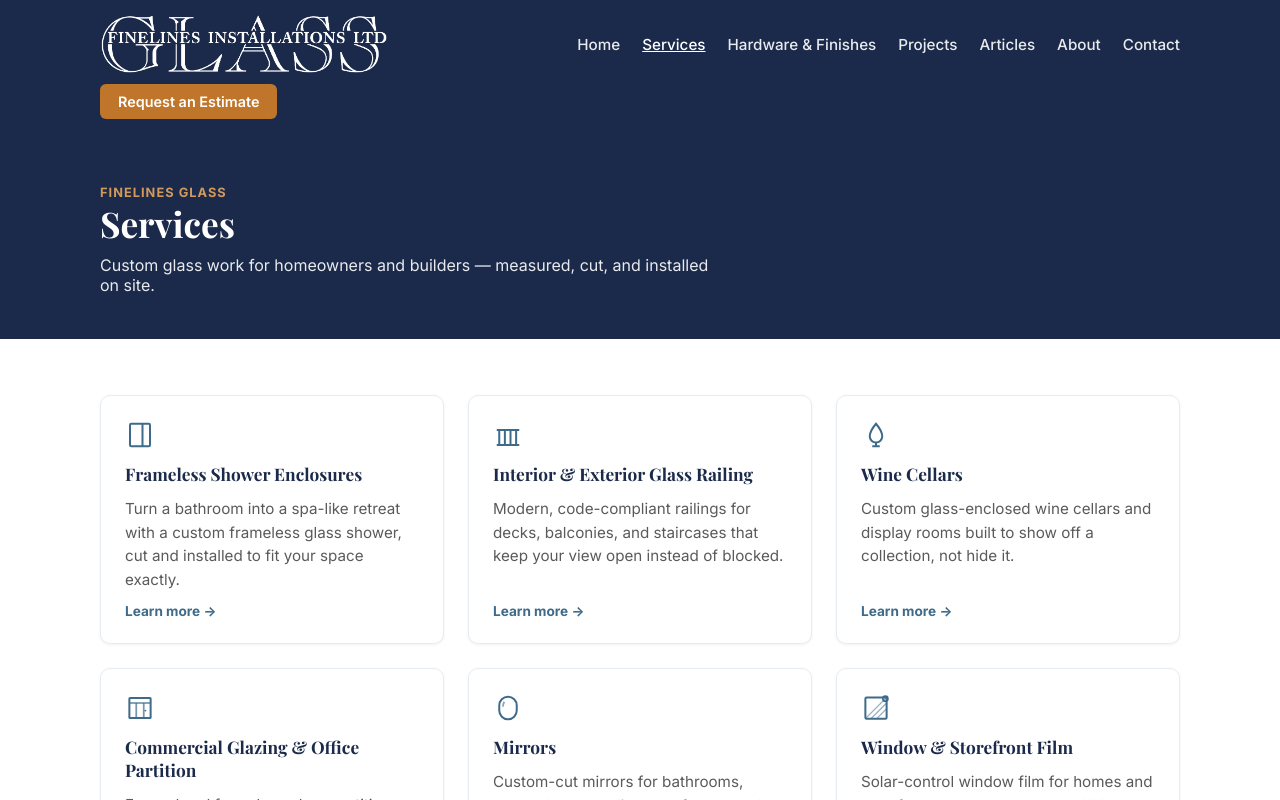
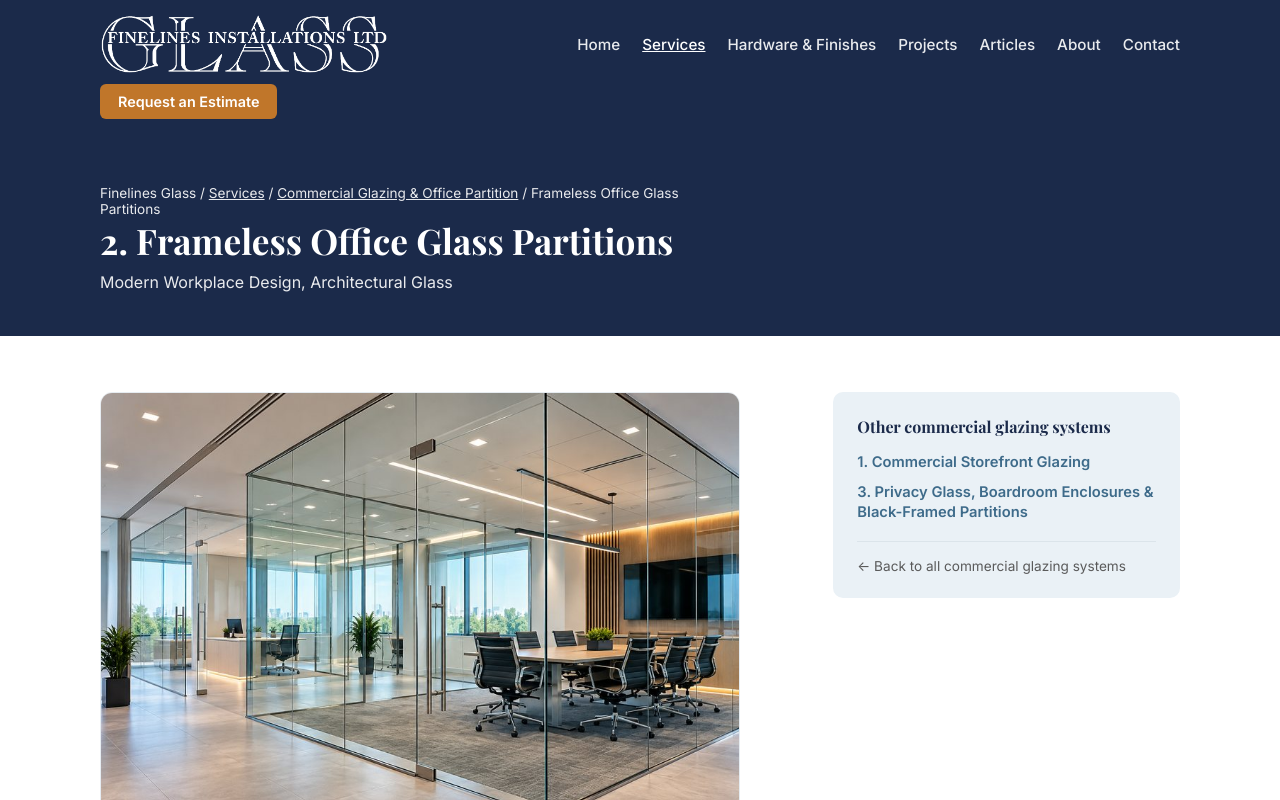
Before and after one commit to maplesheetco/finelines-glass, a React (Vite) app: page /services/commercial-glazing-office-partitions/frameless-office-partitions in a window 1280 px wide. Before the commit this address led to /services. Shown: the top 800 px of the page. Built offline with nearby package versions, Linux system fonts and the light colour scheme.

Commit message:
Add PartitionDesignDetail component to ServiceDesignDetail

```diff
--- a/src/pages/ServiceDesignDetail.jsx
+++ b/src/pages/ServiceDesignDetail.jsx
@@ -3,6 +3,7 @@ import { useParams, Navigate } from 'react-router-dom';
 import ShowerDesignDetail from './ShowerDesignDetail.jsx';
 import RailingDesignDetail from './RailingDesignDetail.jsx';
 import WineDesignDetail from './WineDesignDetail.jsx';
+import PartitionDesignDetail from './PartitionDesignDetail.jsx';
 
 // Single route target for /services/:slug/:designSlug. Different services
 // have their own "typical designs" detail page component (each with its own
@@ -21,5 +22,8 @@ export default function ServiceDesignDetail() {
   if (slug === 'wine-cellars') {
     return <WineDesignDetail />;
   }
+  if (slug === 'commercial-glazing-office-partitions') {
+    return <PartitionDesignDetail />;
+  }
   return <Navigate to="/services" replace />;
 }
```
